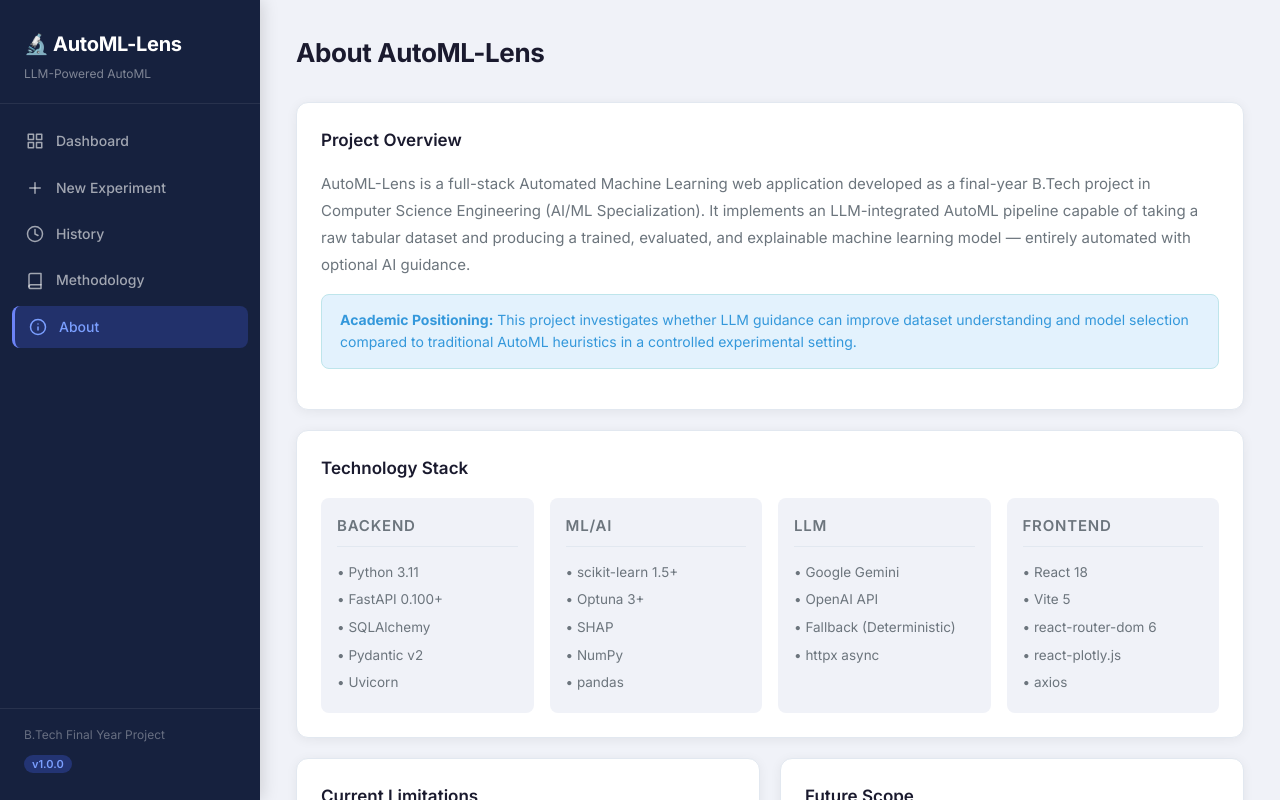
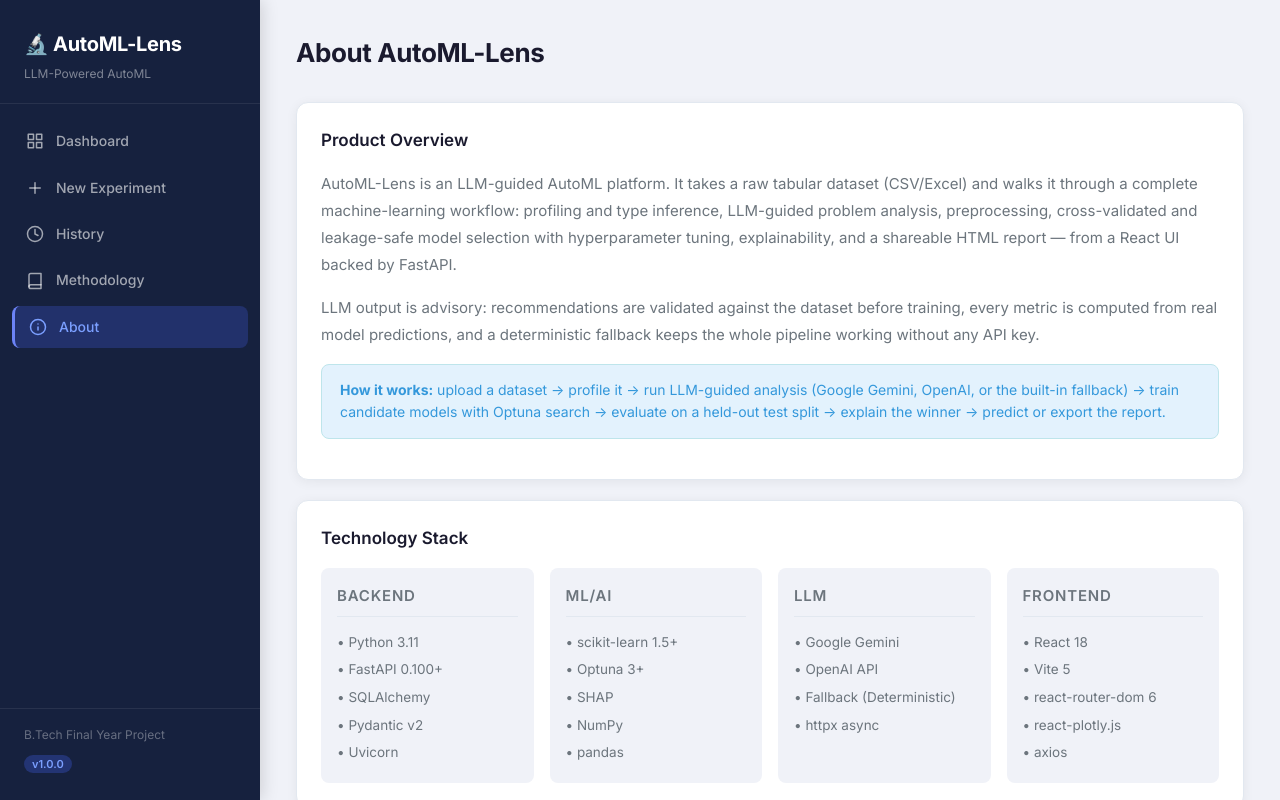
Before and after one commit to SruthiRagyari/AUTOML-LENS, a React (Vite) app in the folder frontend/: page /about in a window 1280 px wide. Shown: the top 800 px of the page. Built offline with nearby package versions, Linux system fonts and the light colour scheme.

Commit message:
refactor(frontend): replace academic copy with neutral product copy

```diff
--- a/frontend/src/pages/About.jsx
+++ b/frontend/src/pages/About.jsx
@@ -27,12 +27,15 @@
     <div className="page">
       <div className="page-header"><h1>About AutoML-Lens</h1></div>
       <div className="card" style={{ marginBottom: 20 }}>
-        <h2>Project Overview</h2>
+        <h2>Product Overview</h2>
         <p style={{ fontSize: 15, lineHeight: 1.8, color: 'var(--text-secondary)', marginBottom: 16 }}>
-          AutoML-Lens is a full-stack Automated Machine Learning web application developed as a final-year B.Tech project in Computer Science Engineering (AI/ML Specialization). It implements an LLM-integrated AutoML pipeline capable of taking a raw tabular dataset and producing a trained, evaluated, and explainable machine learning model — entirely automated with optional AI guidance.
+          AutoML-Lens is an LLM-guided AutoML platform. It takes a raw tabular dataset (CSV/Excel) and walks it through a complete machine-learning workflow: profiling and type inference, LLM-guided problem analysis, preprocessing, cross-validated and leakage-safe model selection with hyperparameter tuning, explainability, and a shareable HTML report — from a React UI backed by FastAPI.
+        </p>
+        <p style={{ fontSize: 15, lineHeight: 1.8, color: 'var(--text-secondary)', marginBottom: 16 }}>
+          LLM output is advisory: recommendations are validated against the dataset before training, every metric is computed from real model predictions, and a deterministic fallback keeps the whole pipeline working without any API key.
         </p>
         <div className="alert alert-info">
-          <strong>Academic Positioning:</strong> This project investigates whether LLM guidance can improve dataset understanding and model selection compared to traditional AutoML heuristics in a controlled experimental setting.
+          <strong>How it works:</strong> upload a dataset → profile it → run LLM-guided analysis (Google Gemini, OpenAI, or the built-in fallback) → train candidate models with Optuna search → evaluate on a held-out test split → explain the winner → predict or export the report.
         </div>
       </div>
       <div className="card" style={{ marginBottom: 20 }}>
@@ -63,7 +66,7 @@
         </div>
       </div>
       <div className="card">
-        <h2>Reference</h2>
+        <h2>References</h2>
         <p style={{ fontSize: 14, color: 'var(--text-secondary)', lineHeight: 1.8 }}>
           Feurer, M., Klein, A., Eggensperger, K., Springenberg, J. T., Blum, M., & Hutter, F. (2015). <em>Efficient and Robust Automated Machine Learning</em>. Advances in Neural Information Processing Systems (NeurIPS).
         </p>
--- a/frontend/src/pages/Landing.jsx
+++ b/frontend/src/pages/Landing.jsx
@@ -31,7 +31,7 @@
   return (
     <div className="landing">
       <nav className="landing-nav">
-        <span className="landing-nav-logo">🔬 AutoML-Lens</span>
+        <span className="landing-nav-logo">AutoML-Lens</span>
         <div className="landing-nav-links">
           <Link to="/methodology">Methodology</Link>
           <Link to="/about">About</Link>
@@ -41,7 +41,7 @@
       </nav>
 
       <div className="landing-hero">
-        <div className="hero-badge">B.Tech Final Year Project · CSE (AI/ML)</div>
+        <div className="hero-badge">LLM-guided AutoML platform</div>
         <h1 className="hero-title">
           <span className="gradient-text">AutoML-Lens</span>
         </h1>
@@ -49,8 +49,8 @@
           LLM-Powered Automated Machine Learning Framework — from raw dataset to optimized ML model with intelligent AI assistance.
         </p>
         <div className="hero-buttons">
-          <Link to="/dashboard" className="btn-hero-primary">🚀 Start Experiment</Link>
-          <Link to="/methodology" className="btn-hero-secondary">📖 Methodology</Link>
+          <Link to="/dashboard" className="btn-hero-primary">Start Experiment</Link>
+          <Link to="/methodology" className="btn-hero-secondary">How it works</Link>
         </div>
       </div>
 
@@ -58,7 +58,7 @@
         <div className="landing-section">
           <div className="section-header">
             <h2>Why AutoML-Lens?</h2>
-            <p>A research-grade framework that combines classical AutoML with Large Language Model intelligence.</p>
+            <p>AutoML-Lens combines classical AutoML with large language model guidance.</p>
           </div>
           <div className="features-grid">
             {FEATURES.map(f => (
@@ -105,8 +105,8 @@
       </div>
 
       <div className="landing-footer">
-        <p><strong>AutoML-Lens</strong> — "Construction of Automated Machine Learning Framework Based on Large Language Models"</p>
-        <p style={{ marginTop: 8 }}>B.Tech Final Year Project · Computer Science Engineering (AI/ML Specialization)</p>
+        <p><strong>AutoML-Lens</strong> — LLM-guided AutoML platform</p>
+        <p style={{ marginTop: 8 }}>Profiling · LLM-guided analysis · leakage-safe model selection · explainability · reports</p>
       </div>
     </div>
   )
--- a/frontend/src/pages/Methodology.jsx
+++ b/frontend/src/pages/Methodology.jsx
@@ -5,21 +5,21 @@
     <div className="page">
       <div className="page-header">
         <div>
-          <h1>Research Methodology</h1>
-          <p>Construction of Automated Machine Learning Framework Based on Large Language Models</p>
+          <h1>Methodology</h1>
+          <p>LLM-guided AutoML platform</p>
         </div>
       </div>
 
       <div className="card" style={{ marginBottom: 20 }}>
-        <h2>1. Research Background</h2>
+        <h2>1. Background</h2>
         <div className="research-section">
-          <p>Traditional AutoML systems automate the ML pipeline through exhaustive search or evolutionary strategies but lack semantic understanding of the data. This project introduces an LLM-integrated AutoML framework that adds a reasoning layer: the language model analyzes dataset context, infers problem semantics, and guides model selection — while the classical ML pipeline handles preprocessing, training, and optimization with mathematical rigor.</p>
-          <p>Our approach is grounded in the intersection of three fields: <strong>Neural Architecture Search (NAS)</strong>, <strong>Hyperparameter Optimization (HPO)</strong>, and <strong>Large Language Model (LLM) reasoning</strong>.</p>
+          <p>Traditional AutoML systems automate the ML pipeline through exhaustive search or evolutionary strategies but lack semantic understanding of the data. AutoML-Lens adds a reasoning layer: the language model analyzes dataset context, infers problem semantics, and guides model selection — while the classical ML pipeline handles preprocessing, training, and optimization with mathematical rigor.</p>
+          <p>The approach combines three fields: <strong>Neural Architecture Search (NAS)</strong>, <strong>Hyperparameter Optimization (HPO)</strong>, and <strong>Large Language Model (LLM) reasoning</strong>.</p>
         </div>
       </div>
 
       <div className="card" style={{ marginBottom: 20 }}>
-        <h2>2. Three Research Modes</h2>
+        <h2>2. Three Operating Modes</h2>
         <div className="comparison-grid">
           <div className="comparison-col">
             <h4>Mode A: Baseline</h4>
```
